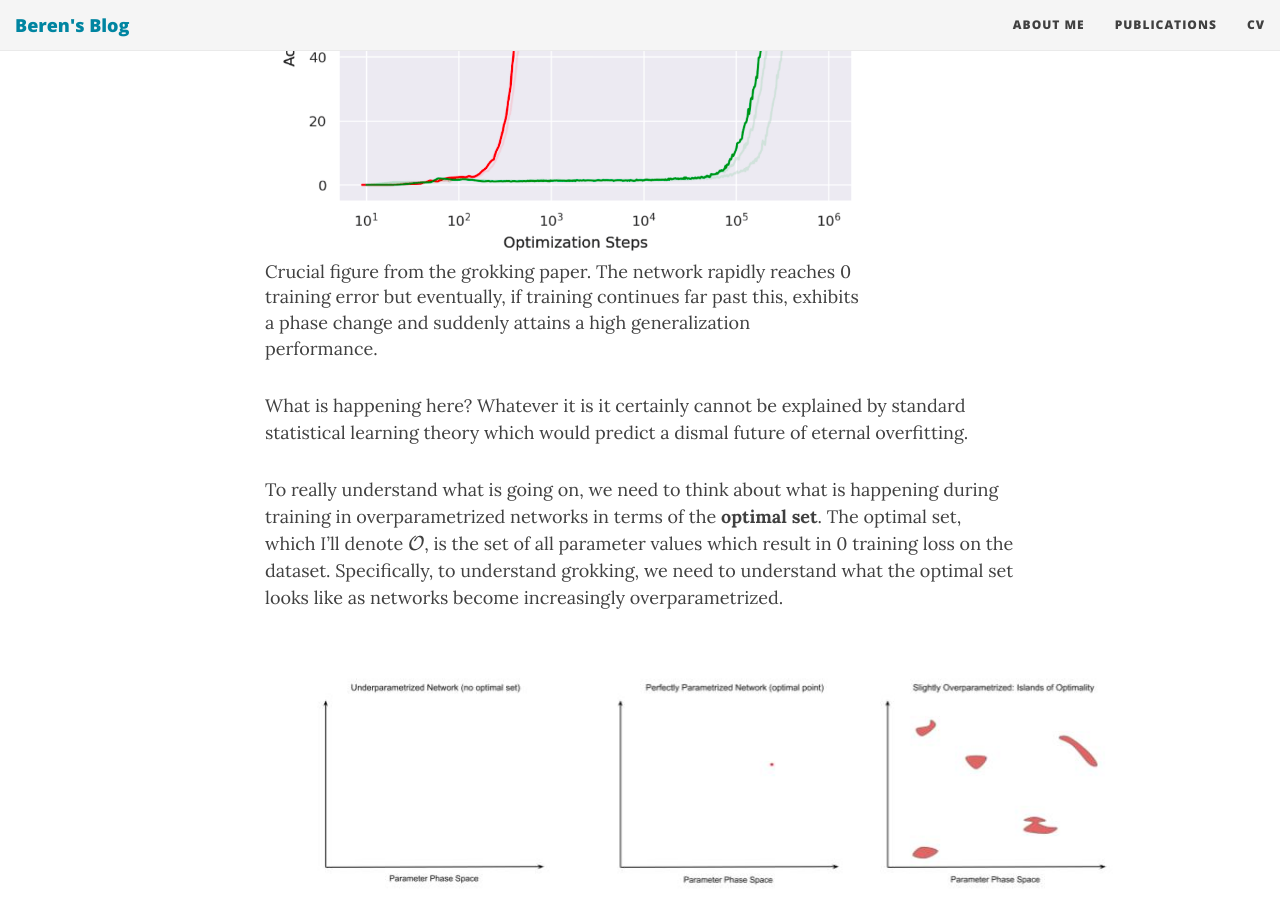
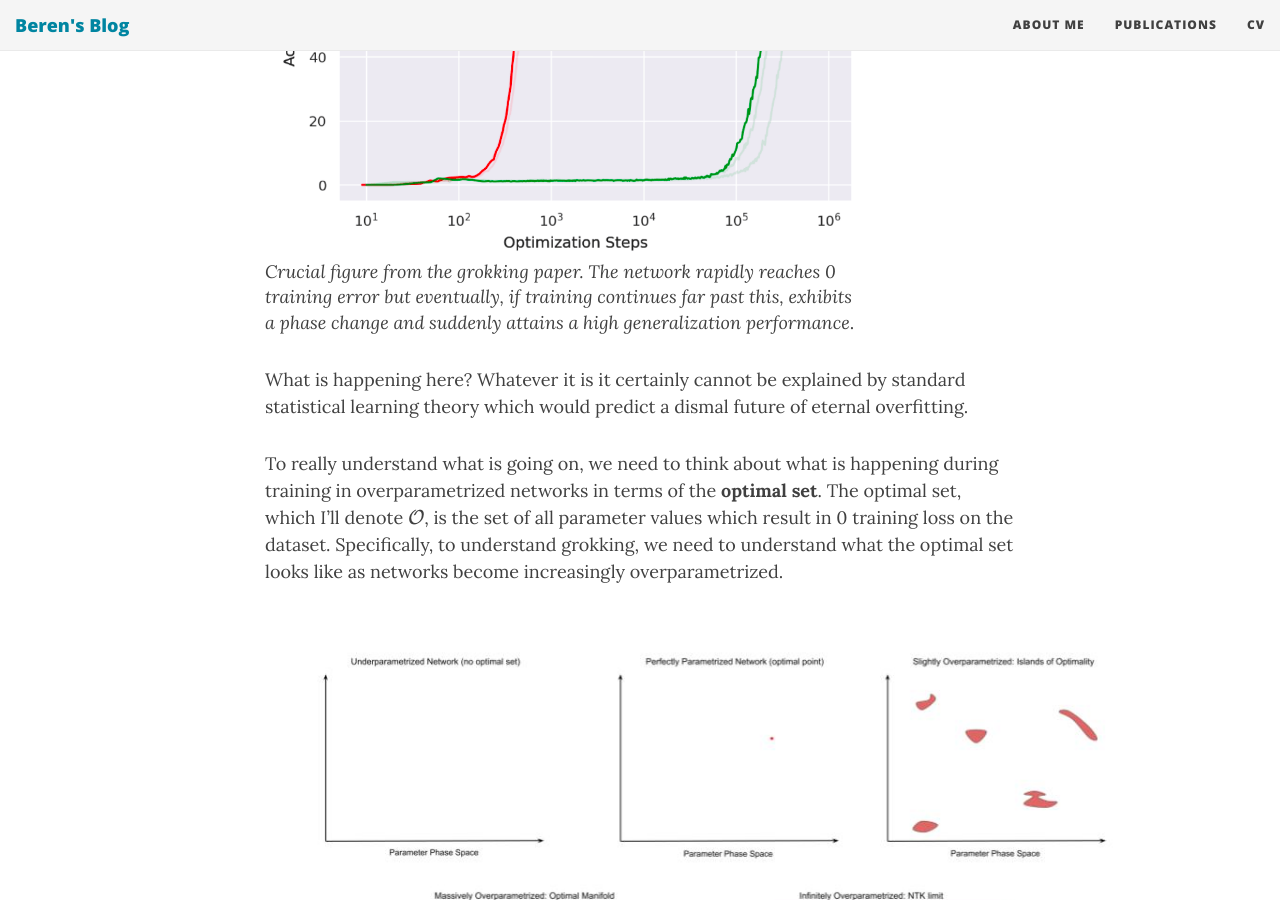
Before and after one commit to BerenMillidge/BerenMillidge.github.io, a Jekyll site: the page built from _posts/2022-01-11-Grokking-Grokking.md, in a window 1280 px wide and 900 px high, scrolled down 828 px. Built offline with Jekyll 4.4.1, drawn with Linux system fonts in a browser that asks for light colours; nearby versions of some CDN libraries; formulas are drawn with MathJax 3.

Commit message:
italicize captions

```diff
--- a/_posts/2022-01-11-Grokking-Grokking.md
+++ b/_posts/2022-01-11-Grokking-Grokking.md
@@ -9,13 +9,13 @@ Recently, I saw a [fascinating paper](https://arxiv.org/pdf/2201.02177.pdf) by A
 
 
 
-<figure style="width: 80%"> <img src="{{ site.url }}{{ site.baseurl }}/assets/figures/grokking_paper_figure.png"> <figcaption>Crucial figure from the grokking paper. The network rapidly reaches 0 training error but eventually, if training continues far past this, exhibits a phase change and suddenly attains a high generalization performance.</figcaption></figure>
+<figure style="width: 80%"> <img src="{{ site.url }}{{ site.baseurl }}/assets/figures/grokking_paper_figure.png"> <figcaption><em>Crucial figure from the grokking paper. The network rapidly reaches 0 training error but eventually, if training continues far past this, exhibits a phase change and suddenly attains a high generalization performance</em>.</figcaption></figure>
 
 What is happening here? Whatever it is it certainly cannot be explained by standard statistical learning theory which would predict a dismal future of eternal overfitting.
 
 To really understand what is going on, we need to think about what is happening during training in overparametrized networks in terms of the **optimal set**. The optimal set, which I'll denote $$\mathcal{O}$$, is the set of all parameter values which result in 0 training loss on the dataset. Specifically, to understand grokking, we need to understand what the optimal set looks like as networks become increasingly overparametrized.
 
-<figure style="width: 120%"> <img src="{{ site.url }}{{ site.baseurl }}/assets/figures/grokking_blogpost_figures.jpg"> <figcaption>Size and shape of the optimal set for different degrees of overparametrization.</figcaption></figure>
+<figure style="width: 120%"> <img src="{{ site.url }}{{ site.baseurl }}/assets/figures/grokking_blogpost_figures.jpg"> <figcaption><em>Size and shape of the optimal set for different degrees of overparametrization. </em></figcaption></figure>
 
 For an underparametrized network, the optimal set is empty. No parameter settings can exactly reproduce all the data in the dataset. In the more familiar terms of sets of linear equations, we have more constraints than variables so there is no exact solution. This is the domain of standard statistical learning theory and in this regime we can derive bounds on the degree of overfitting and hence bound the generalization loss. Intuitively we can think of networks of this regime as not having the representational capacity to memorize the data so instead they are forced to find the 'best fit line' -- i.e. to find some reasonable interpolation between the data points. Because of insufficient representational capacity, this interpolation cannot vary arbitrarily in between datapoints but must take some simple form and this results in a smooth function which gets pretty close to most datapoints and does not vary wildly in between them -- in essence, the network is *forced* to generalize (under the assumption that the true data is drawn from some smooth manifold underlying around the datapoints).
 
```
